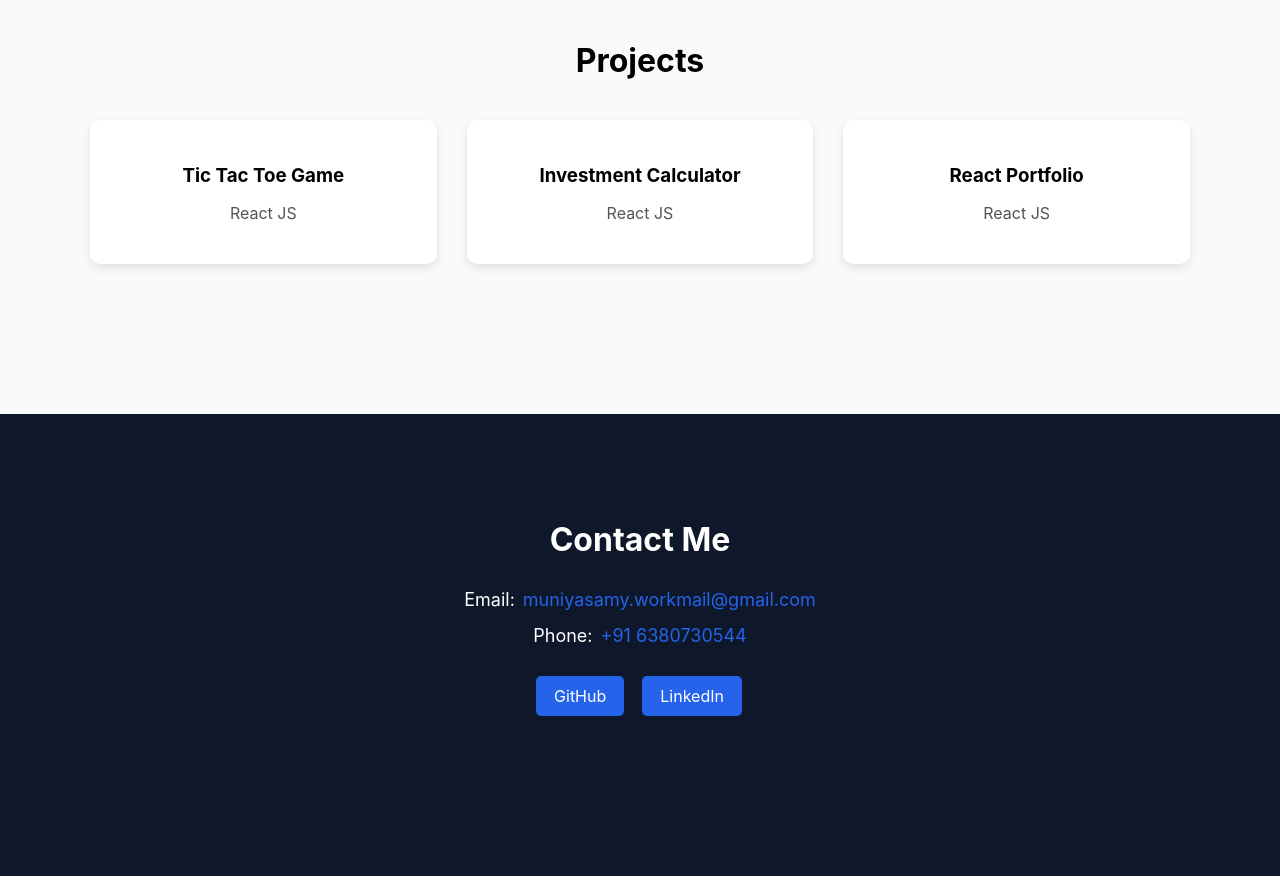
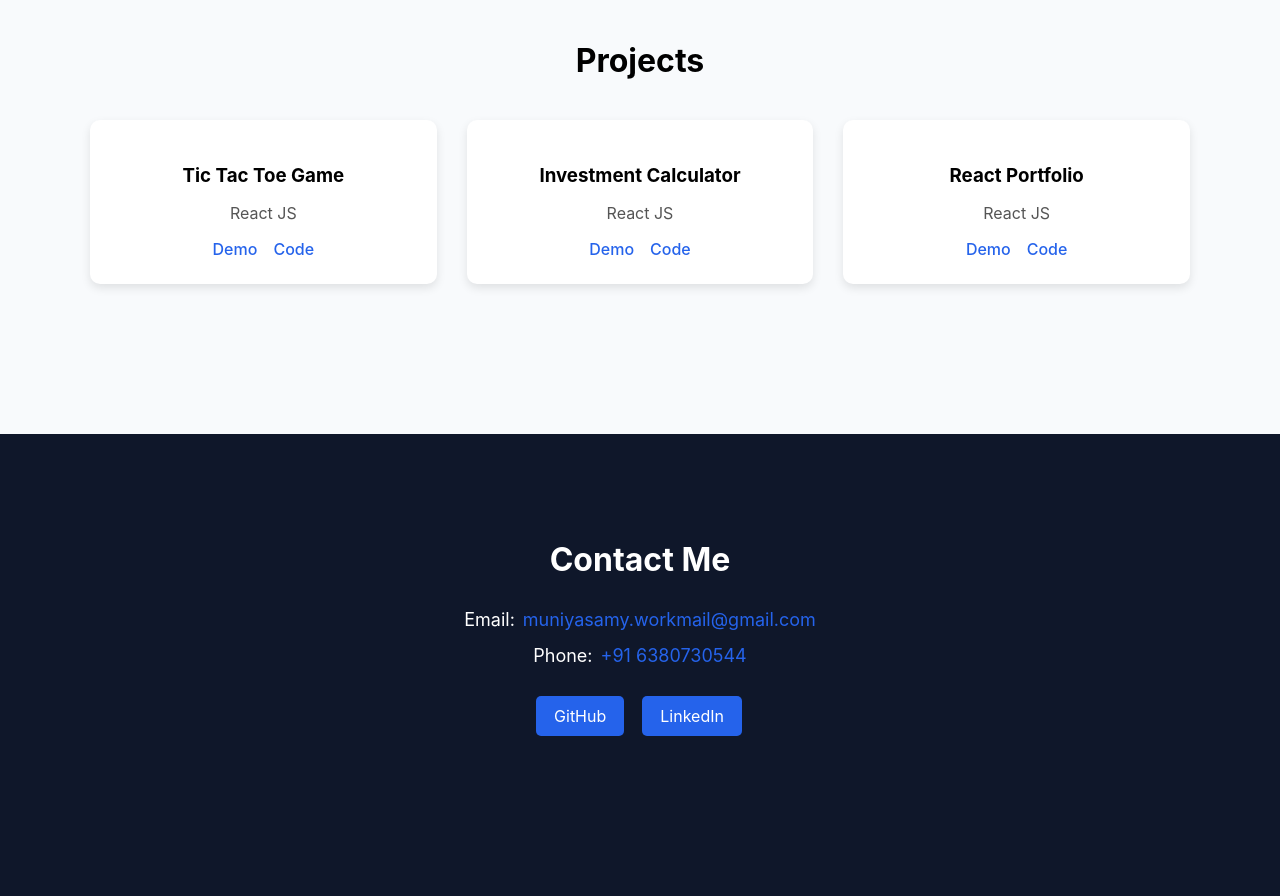
Before and after one commit to gvmsamy/muniyasamy-portfolio, a React (Create React App) app: page / in a window 1280 px wide. Shown: the part 1820-2716 px from the top of the page. Built offline with nearby package versions, Linux system fonts and the light colour scheme.

Commit message:
Enhance Projects component with demo and code links
Updated project entries to include demo and code links.

```diff
--- a/src/components/Projects.js
+++ b/src/components/Projects.js
@@ -6,41 +6,47 @@ const Projects = () => {
     {
       title: "Tic Tac Toe Game",
       tech: "React JS",
-      link: "https://react-tic-tac-toe.vercel.app/"
+      demo: "https://react-tic-tac-toe.vercel.app/",
+      code: "https://github.com/gvmsamy/react-tic-tac-toe"
     },
     {
       title: "Investment Calculator",
       tech: "React JS",
-      link: "https://react-investment-calculator-sandy-eight.vercel.app/"
+      demo: "https://react-investment-calculator-sandy-eight.vercel.app/",
+      code: "https://github.com/gvmsamy/react-investment-calculator"
     },
     {
       title: "React Portfolio",
       tech: "React JS",
-     link: "https://github.com/gvmsamy/muniyasamy-portfolio"
+      demo: "https://muniyasamy-portfolio.vercel.app/",
+      code: "https://github.com/gvmsamy/muniyasamy-portfolio"
     }
   ];
 
   return (
-    <section  id="projects" className="projects">
+    <section id="projects" className="projects">
       <h2>Projects</h2>
 
       <div className="project-container">
         {projects.map((project, index) => (
-          <a
-            key={index}
-            href={project.link}
-            target="_blank"
-            rel="noreferrer"
-            className="project-card"
-          >
+          <div key={index} className="project-card">
             <h3>{project.title}</h3>
             <p>{project.tech}</p>
-          </a>
+
+            <div className="project-links">
+              <a href={project.demo} target="_blank" rel="noreferrer">
+                Demo
+              </a>
+
+              <a href={project.code} target="_blank" rel="noreferrer">
+                Code
+              </a>
+            </div>
+          </div>
         ))}
       </div>
     </section>
   );
 };
 
-
 export default Projects;
```
